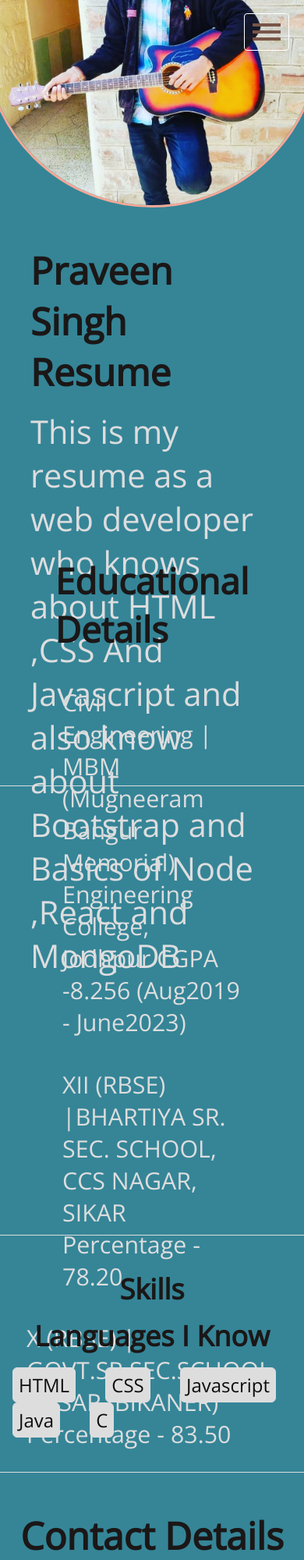
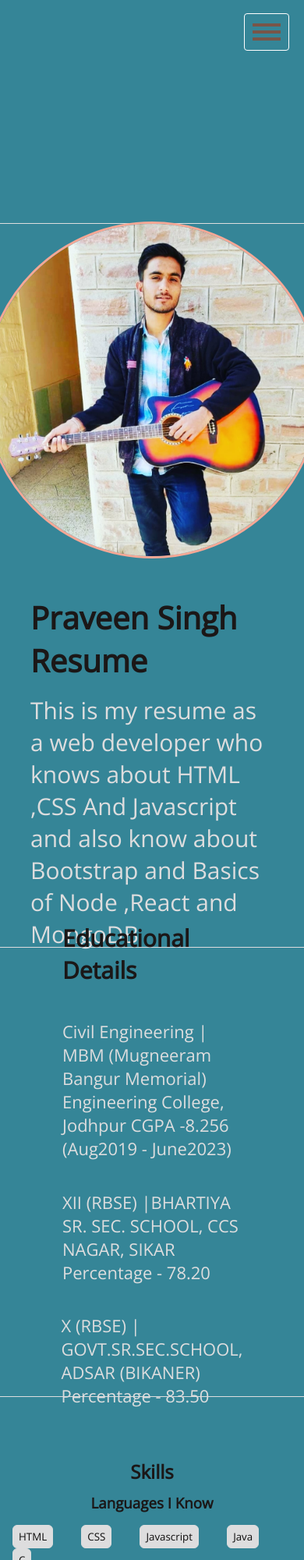
Before and after one commit to mr-pr-singh/Praveen-Portfolio-Website, a plain HTML site: page index.html in a window 390 px wide. Shown: the top 2000 px of the page at 78% size. Drawn offline with nearby package versions, Linux system fonts and the light colour scheme.

Commit message:
all 3 files change corrected hamburger

```diff
--- a/CSS/Resume.css
+++ b/CSS/Resume.css
@@ -12,7 +12,6 @@
     justify-content: center;
     background-color: #358597;
     display: flex;
-    height: 28rem;
     border-bottom: 1px solid #ddddde;
 }
 .logo{
@@ -27,7 +26,6 @@
 }
 .nav ul{
     width: 100%;
-    height: 13vh;
     display: flex;
     padding-right: 82px;
     justify-content: end;
@@ -63,12 +61,12 @@
     margin-right: 11rem;
 }
 .tag{
-    font-size: 2.5rem;
+    font-size: 40px;
     color: rgb(27, 23, 23);
 }
 .text{
     margin-top: 1rem;
-    font-size: 1.9rem;
+    font-size: 30px;
 }
 .container2{
     align-items: center;
@@ -77,14 +75,14 @@
     justify-content: center;
 }
 .container2 img{
-    width: 27rem;
-    height: 27rem;
+    width: 432px;
+    height: 432px;
     border-radius: 25rem;
     border: 3px solid #f4a896;
 }
 /* Educational part    */
 .education{
-    height: 23rem;
+    height: 24rem;
     background-color: #358597;
     color:#ddddde;
     display: flex;
@@ -95,10 +93,12 @@
 
 }
 .edu{
+    font-size: 30px;
     color: rgb(27, 23, 23);
     margin-bottom: 1.5rem;
 }
 .info{
+    font-size: 22px;
     margin: 1.2rem 0;
     margin-left: 1rem;
 }
--- a/Responsive/Responsive.css
+++ b/Responsive/Responsive.css
@@ -33,21 +33,17 @@
         opacity: 0;
     }
     .h-nav-resp{
-        height: 5rem;
+        height: 84px;
 
     }
     .nav{
         flex-direction: column;
-        justify-content: flex-start;
+        height: 287px;
         transition: all 0.7s ease-out;
     }
     .logo{
         padding: 0;
         justify-content: center;
-    }
-    .logo img{
-        width: 9rem;
-        height: 9rem;
     }
     .nav ul{
         padding: 0;
@@ -57,7 +53,6 @@
     }
     .nav ul li{
          margin: 0.5rem 0;
-         font-size: 1.8rem;
     }
     .section{
         height: 58rem;
@@ -68,27 +63,16 @@
         align-items: center;
         width: 80%;
     }
-    .tag{
-        font-size: 3rem;
-    }
-    .text{
-        font-size: 2.6rem;
-    }
     .education{
-        font-size: 1.9rem;
         height: 36rem;
     }
-    .skills{
-        font-size: 1.5rem;
-    }
-    .btn{
-        font-size: 1.5rem;
-    }
     .contact{
-        font-size: 1.5rem;
         height: 24rem;
     }
     .burger{
         display: block;
     }
 }
+@media only screen and (max-width: 750px){
+
+}
--- a/index.html
+++ b/index.html
@@ -52,7 +52,7 @@
     <!-- My skills -->
     <section class="skills" id="skills">
         <h1 class="detail">Skills</h1>
-        <h2>Languages I Know</h2>
+        <h3>Languages I Know</h3>
         <div class="lang">
            <button class="btn">HTML</button>
            <button class="btn">CSS</button>
```
